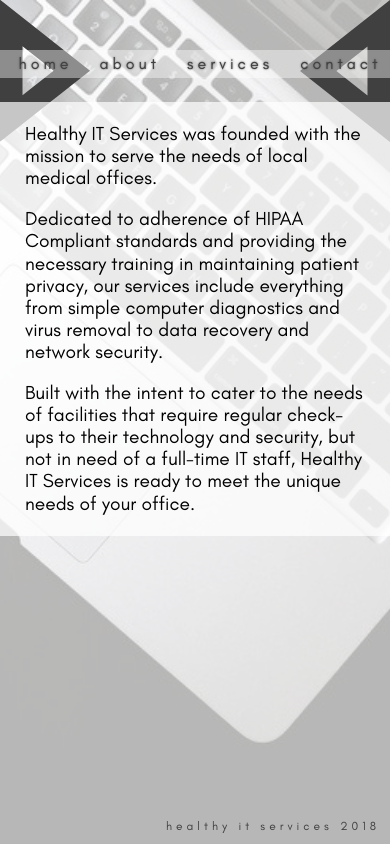
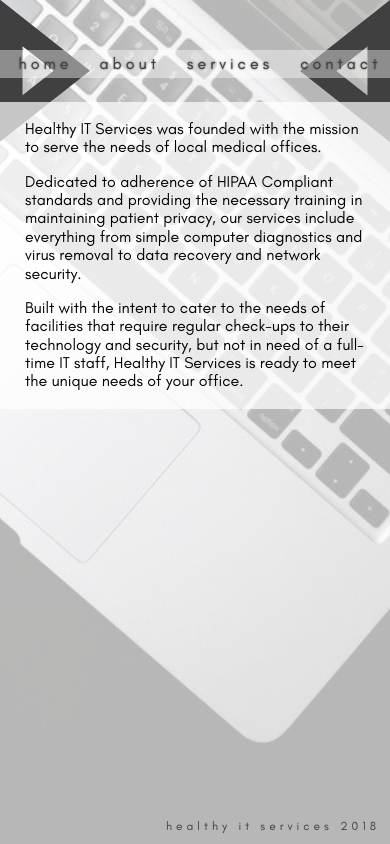
Before and after one commit to DrLeeroyPhD/healthy-it-services, a Vue app: page /#/about in a window 390 px wide. Built offline with nearby package versions, Linux system fonts and the light colour scheme.

Commit message:
About font size was still too large for < 400px width screens

```diff
--- a/src/views/About.vue
+++ b/src/views/About.vue
@@ -74,5 +74,9 @@
         margin-left: 0;
         width: 100%;
       }
+
+      .about p {
+        font-size: 1em;
+      }
   }
 </style>
```
